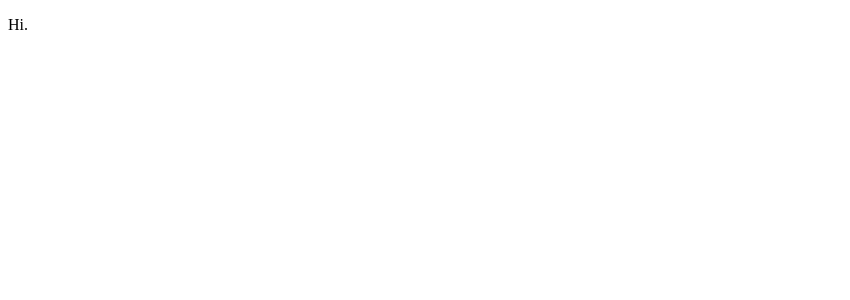
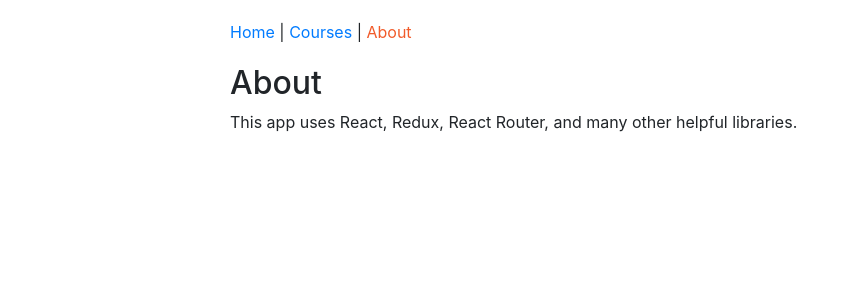
Before and after one commit to NikChat/ps-redux, a React app: page /about in a window 1280 px wide. Shown: the top 300 px of the page, without its empty margins (0-850 px from the left). Built offline with nearby package versions, Linux system fonts and the light colour scheme.

Commit message:
Initial App Structure (First Components, React Router)

```diff
--- /dev/null
+++ b/src/components/App.js
@@ -0,0 +1,23 @@
+import React from "react";
+import { Route, Switch } from "react-router-dom";
+import HomePage from "./home/HomePage";
+import AboutPage from "./about/AboutPage";
+import Header from "./common/Header";
+import PageNotFound from "./PageNotFound";
+import CoursesPage from "./courses/CoursesPage";
+
+function App() {
+  return (
+    <div className="container-fluid">
+      <Header />
+      <Switch>
+        <Route exact path="/" component={HomePage} />
+        <Route path="/about" component={AboutPage} />
+        <Route path="/courses" component={CoursesPage} />
+        <Route component={PageNotFound} />
+      </Switch>
+    </div>
+  );
+}
+
+export default App;
--- /dev/null
+++ b/src/components/PageNotFound.js
@@ -0,0 +1,5 @@
+import React from "react";
+
+const PageNotFound = () => <h1>Oops! Page not found.</h1>;
+
+export default PageNotFound;
--- /dev/null
+++ b/src/components/about/AboutPage.js
@@ -0,0 +1,13 @@
+import React from "react";
+
+const AboutPage = () => (
+  <div>
+    <h2>About</h2>
+    <p>
+      This app uses React, Redux, React Router, and many other helpful
+      libraries.
+    </p>
+  </div>
+);
+
+export default AboutPage;
--- /dev/null
+++ b/src/components/common/Header.js
@@ -0,0 +1,23 @@
+import React from "react";
+import { NavLink } from "react-router-dom";
+
+const Header = () => {
+  const activeStyle = { color: "#F15B2A" };
+  return (
+    <nav>
+      <NavLink to="/" activeStyle={activeStyle} exact>
+        Home
+      </NavLink>
+      {" | "}
+      <NavLink to="/courses" activeStyle={activeStyle}>
+        Courses
+      </NavLink>
+      {" | "}
+      <NavLink to="/about" activeStyle={activeStyle}>
+        About
+      </NavLink>
+    </nav>
+  );
+};
+
+export default Header;
--- /dev/null
+++ b/src/components/courses/CoursesPage.js
@@ -0,0 +1,9 @@
+import React from "react";
+
+class CoursesPage extends React.Component {
+  render() {
+    return <h2>Courses</h2>;
+  }
+}
+
+export default CoursesPage;
--- /dev/null
+++ b/src/components/home/HomePage.js
@@ -0,0 +1,14 @@
+import React from "react";
+import { Link } from "react-router-dom";
+
+const HomePage = () => (
+  <div className="jumbotron">
+    <h1>Pluralsight Administration</h1>
+    <p>React, Redux and React Router for ultra-responsive web apps.</p>
+    <Link to="about" className="btn btn-primary btn-lg">
+      Learn more
+    </Link>
+  </div>
+);
+
+export default HomePage;
--- /dev/null
+++ b/src/index.css
@@ -0,0 +1,8 @@
+#app {
+  max-width: 850px;
+  margin: 0 auto;
+}
+
+nav {
+  padding: 20px 0 20px 0;
+}
--- a/src/index.js
+++ b/src/index.js
@@ -1,8 +1,13 @@
 import React from "react";
 import { render } from "react-dom";
+import { BrowserRouter as Router } from "react-router-dom";
+import "bootstrap/dist/css/bootstrap.min.css";
+import App from "./components/App";
+import "./index.css";
 
-function Hi() {
-  return <p>Hi.</p>;
-}
-
-render(<Hi />, document.getElementById("app"));
+render(
+  <Router>
+    <App />
+  </Router>,
+  document.getElementById("app")
+);
```
